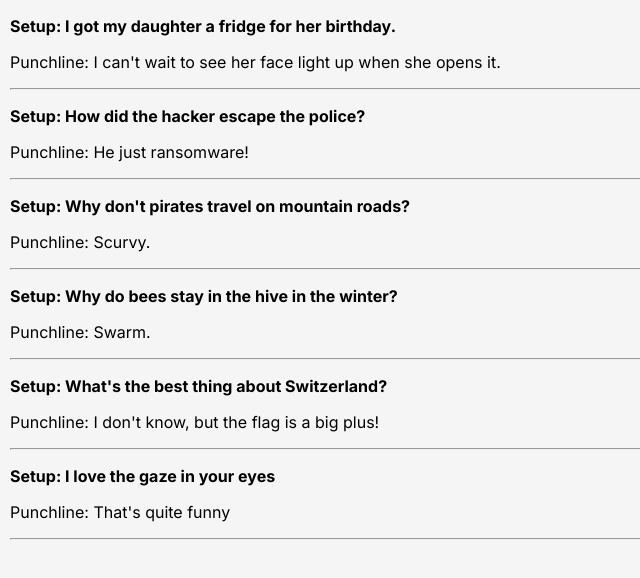
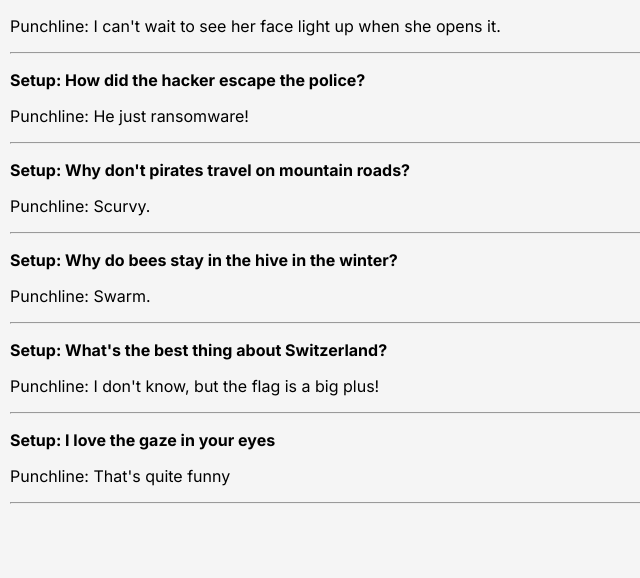
Before and after one commit to mudimurtala/BuildAndLearn, a React (Vite) app in the folder joke-react/: page / in a window 1280 px wide. Shown: the top 578 px of the page, without its empty margins (0-640 px from the left). Built offline with nearby package versions, Linux system fonts and the light colour scheme.

Commit message:
Add files

```diff
--- a/joke-react/App.jsx
+++ b/joke-react/App.jsx
@@ -23,7 +23,6 @@ export default function App() {
     return (
         <main>
             <Joke
-                setup="I got my daughter a fridge for her birthday."
                 punchline="I can't wait to see her face light up when she opens it."
             />
             <Joke
```
